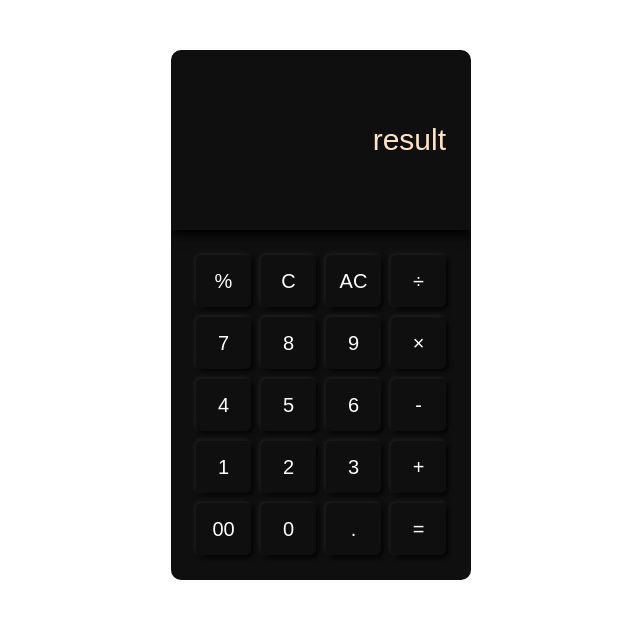
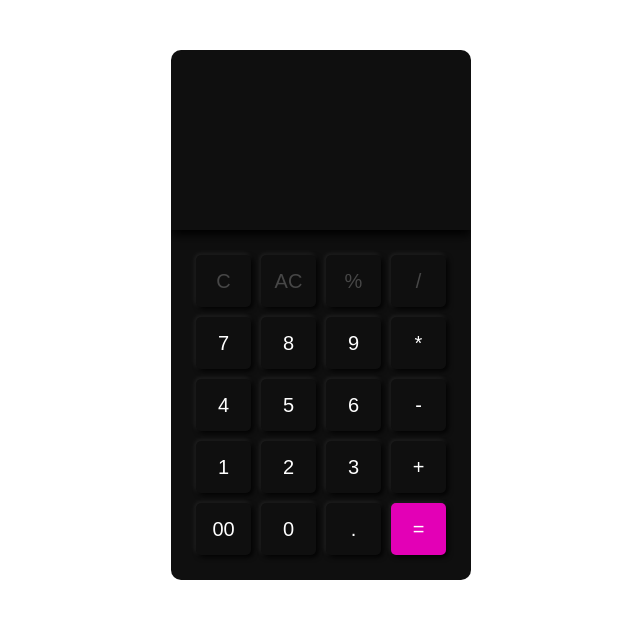
Before and after one commit to HastiSajadi/CalculatorJs, a plain HTML site: page index.html in a window 1280 px wide. Shown: the whole page, without its empty margins (319-959 px from the left). Drawn offline with Linux system fonts and the light colour scheme.

Commit message:
script done

```diff
--- a/index.html
+++ b/index.html
@@ -9,30 +9,31 @@
 </head>
 <body>
     <div class="cal-container">
-        <div class="result">
-            result
+        <div class="result" id="result">
+
         </div>
         <div class="cal-keys">
-            <input type="button" value="%" class="item">
-            <input type="button" value="C" class="item">
-            <input type="button" value="AC" class="item">
-            <input type="button" value="÷" class="item">
-            <input type="button" value="7" class="item">
-            <input type="button" value="8" class="item">
-            <input type="button" value="9" class="item">
-            <input type="button" value="×" class="item">
-            <input type="button" value="4" class="item">
-            <input type="button" value="5" class="item">
-            <input type="button" value="6" class="item">
-            <input type="button" value="-" class="item">
-            <input type="button" value="1" class="item">
-            <input type="button" value="2" class="item">
-            <input type="button" value="3" class="item">
-            <input type="button" value="+" class="item">
-            <input type="button" value="00" class="item">
-            <input type="button" value="0" class="item">
-            <input type="button" value="." class="item">
-            <input type="button" value="=" class="item">
+
+            <input type="button" value="C" class="item diff-color-grey" onclick="delC()">
+            <input type="button" value="AC" class="item diff-color-grey" onclick="allClear()">
+            <input type="button" value="%" class="item diff-color-grey" onclick="addDigit(this.value)">
+            <input type="button" value="/" class="item diff-color-grey" onclick="addDigit(this.value)">
+            <input type="button" value="7" class="item" onclick="addDigit(this.value)">
+            <input type="button" value="8" class="item" onclick="addDigit(this.value)">
+            <input type="button" value="9" class="item" onclick="addDigit(this.value)">
+            <input type="button" value="*" class="item" onclick="addDigit(this.value)">
+            <input type="button" value="4" class="item" onclick="addDigit(this.value)">
+            <input type="button" value="5" class="item" onclick="addDigit(this.value)">
+            <input type="button" value="6" class="item" onclick="addDigit(this.value)">
+            <input type="button" value="-" class="item" onclick="addDigit(this.value)">
+            <input type="button" value="1" class="item" onclick="addDigit(this.value)">
+            <input type="button" value="2" class="item" onclick="addDigit(this.value)">
+            <input type="button" value="3" class="item" onclick="addDigit(this.value)">
+            <input type="button" value="+" class="item" onclick="addDigit(this.value)">
+            <input type="button" value="00" class="item" onclick="addDigit(this.value)">
+            <input type="button" value="0" class="item" onclick="addDigit(this.value)">
+            <input type="button" value="." class="item" onclick="addDigit(this.value)">
+            <input type="button" value="=" class="item diff-bg-color" onclick="equal()">
         </div>
     </div>
 
--- a/script.js
+++ b/script.js
@@ -0,0 +1,17 @@
+function addDigit(value){
+    document.getElementById("result").textContent+=value;
+}
+
+function allClear(){
+    document.getElementById("result").textContent="";
+}
+
+function delC(){
+   let deleDigit = document.getElementById("result").textContent.slice(0,-1);
+   document.getElementById("result").textContent= deleDigit;
+}
+
+function equal(){
+    let res = document.getElementById("result").textContent;
+    document.getElementById("result").textContent=eval(res);
+}
```
